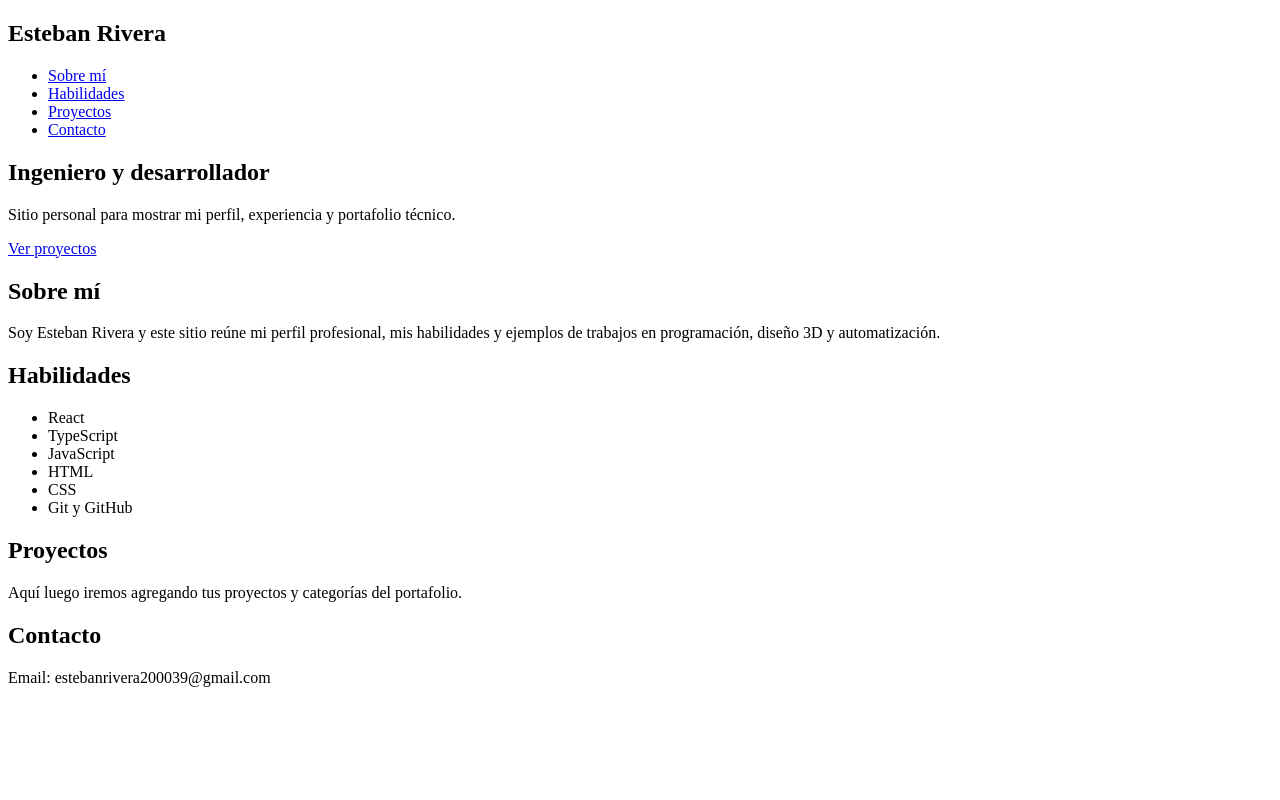
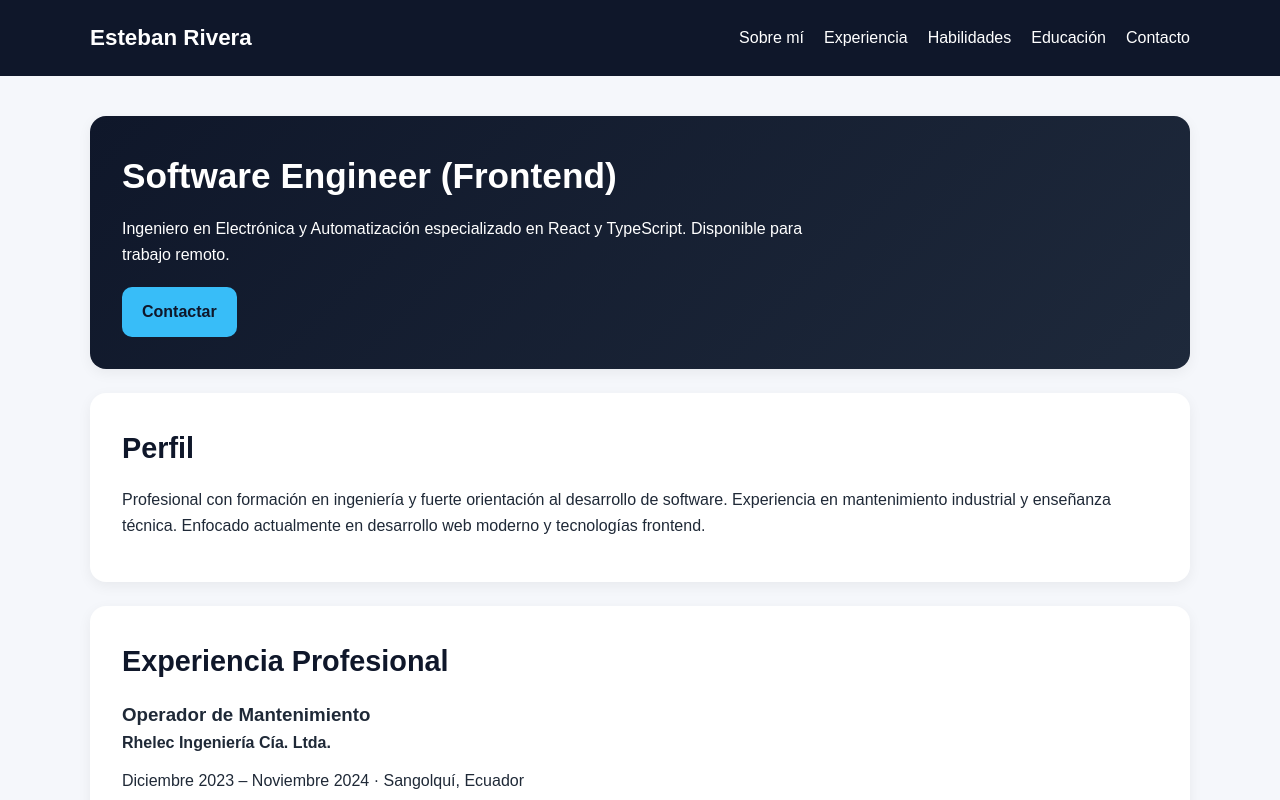
Before and after one commit to earivera6/cv-esteban-web, a React (Vite) app: page / in a window 1280 px wide. Shown: the top 800 px of the page. Built offline with nearby package versions, Linux system fonts and the light colour scheme.

Commit message:
Optimizacion V2

```diff
--- a/src/App.tsx
+++ b/src/App.tsx
@@ -6,8 +6,9 @@ function App() {
           <h1>Esteban Rivera</h1>
           <ul>
             <li><a href="#about">Sobre mí</a></li>
+            <li><a href="#experience">Experiencia</a></li>
             <li><a href="#skills">Habilidades</a></li>
-            <li><a href="#projects">Proyectos</a></li>
+            <li><a href="#education">Educación</a></li>
             <li><a href="#contact">Contacto</a></li>
           </ul>
         </nav>
@@ -15,41 +16,65 @@ function App() {
 
       <main>
         <section id="hero">
-          <h2>Ingeniero y desarrollador</h2>
+          <h2>Software Engineer (Frontend)</h2>
           <p>
-            Sitio personal para mostrar mi perfil, experiencia y portafolio técnico.
+            Ingeniero en Electrónica y Automatización especializado en React y
+            TypeScript. Disponible para trabajo remoto.
           </p>
-          <a href="#projects">Ver proyectos</a>
+          <a href="#contact">Contactar</a>
         </section>
 
         <section id="about">
-          <h2>Sobre mí</h2>
+          <h2>Perfil</h2>
           <p>
-            Soy Esteban Rivera y este sitio reúne mi perfil profesional, mis habilidades
-            y ejemplos de trabajos en programación, diseño 3D y automatización.
+            Profesional con formación en ingeniería y fuerte orientación al
+            desarrollo de software. Experiencia en mantenimiento industrial y
+            enseñanza técnica. Enfocado actualmente en desarrollo web moderno y
+            tecnologías frontend.
           </p>
         </section>
 
+        <section id="experience">
+          <h2>Experiencia Profesional</h2>
+
+          <h3>Operador de Mantenimiento</h3>
+          <p><strong>Rhelec Ingeniería Cía. Ltda.</strong></p>
+          <p>Diciembre 2023 – Noviembre 2024 · Sangolquí, Ecuador</p>
+
+          <ul>
+            <li>Mantenimiento eléctrico de media y baja tensión.</li>
+            <li>Supervisión de grupos electrógenos y tableros.</li>
+            <li>Gestión de alarmas y coordinación técnica.</li>
+          </ul>
+        </section>
+
         <section id="skills">
-          <h2>Habilidades</h2>
+          <h2>Habilidades Técnicas</h2>
           <ul>
             <li>React</li>
             <li>TypeScript</li>
             <li>JavaScript</li>
-            <li>HTML</li>
-            <li>CSS</li>
-            <li>Git y GitHub</li>
+            <li>HTML5</li>
+            <li>CSS3</li>
+            <li>Git & GitHub</li>
           </ul>
         </section>
 
-        <section id="projects">
-          <h2>Proyectos</h2>
-          <p>Aquí luego iremos agregando tus proyectos y categorías del portafolio.</p>
+        <section id="education">
+          <h2>Educación</h2>
+          <h3>Ingeniería en Electrónica y Automatización</h3>
+          <p>Universidad de las Fuerzas Armadas – ESPE · Quito, Ecuador</p>
         </section>
 
         <section id="contact">
           <h2>Contacto</h2>
           <p>Email: estebanrivera200039@gmail.com</p>
+          <p>Teléfono: 0995085634</p>
+          <p>
+            <a href="/cv-esteban-web/Brand/CV.pdf" target="_blank" rel="noreferrer">
+              Ver CV en PDF
+            </a>
+          </p>
         </section>
       </main>
     </div>
--- a/src/index.css
+++ b/src/index.css
@@ -1,88 +1,127 @@
-.main {
-  padding-top: 100px;
+* {
+  margin: 0;
+  padding: 0;
+  box-sizing: border-box;
 }
 
-.container {
-  max-width: 1100px;
-  margin: 0 auto;
-  padding: 0 20px;
+html {
+  scroll-behavior: smooth;
 }
 
-.section {
-  padding: 100px 0;
+body {
+  font-family: Arial, sans-serif;
+  background-color: #f5f7fb;
+  color: #1f2937;
+  line-height: 1.6;
 }
 
-.hero {
-  min-height: 80vh;
-  display: flex;
-  align-items: center;
+a {
+  text-decoration: none;
+  color: inherit;
 }
 
-.hero-content h1 {
-  font-size: 2.8rem;
-  margin-bottom: 10px;
+ul {
+  list-style: none;
 }
 
-.hero-content h2 {
-  font-size: 1.5rem;
-  font-weight: 400;
+img {
+  max-width: 100%;
+  display: block;
+}
+
+header {
+  background-color: #0f172a;
+  color: white;
+  padding: 20px 0;
+}
+
+nav {
+  width: min(1100px, 90%);
+  margin: 0 auto;
+  display: flex;
+  justify-content: space-between;
+  align-items: center;
+  gap: 20px;
+}
+
+nav h1 {
+  font-size: 1.4rem;
+}
+
+nav ul {
+  display: flex;
+  gap: 20px;
+}
+
+nav a {
+  color: white;
+  font-weight: 500;
+}
+
+main {
+  width: min(1100px, 90%);
+  margin: 0 auto;
+  padding: 40px 0;
+}
+
+section {
+  background-color: white;
+  margin-bottom: 24px;
+  padding: 32px;
+  border-radius: 16px;
+  box-shadow: 0 4px 14px rgba(0, 0, 0, 0.06);
+}
+
+section h2 {
+  font-size: 1.8rem;
+  margin-bottom: 16px;
+  color: #0f172a;
+}
+
+section p {
+  margin-bottom: 12px;
+}
+
+#hero {
+  background: linear-gradient(135deg, #0f172a, #1e293b);
+  color: white;
+  text-align: left;
+}
+
+#hero h2 {
+  color: white;
+  font-size: 2.2rem;
+  margin-bottom: 12px;
+}
+
+#hero p {
+  max-width: 700px;
   margin-bottom: 20px;
 }
 
-.hero-buttons {
-  margin-top: 20px;
-  display: flex;
-  gap: 15px;
+#hero a {
+  display: inline-block;
+  background-color: #38bdf8;
+  color: #0f172a;
+  padding: 12px 20px;
+  border-radius: 10px;
+  font-weight: bold;
 }
 
-.btn {
-  padding: 10px 20px;
-  border-radius: 6px;
-  text-decoration: none;
-  font-weight: 500;
-  transition: 0.3s ease;
+#skills ul {
+  display: flex;
+  flex-wrap: wrap;
+  gap: 12px;
+  margin-top: 12px;
 }
 
-.btn.primary {
-  background: #2563eb;
-  color: white;
+#skills li {
+  background-color: #e2e8f0;
+  padding: 10px 14px;
+  border-radius: 999px;
+  font-weight: 500;
 }
 
-.btn.primary:hover {
-  background: #1e40af;
+#contact p {
+  margin-bottom: 8px;
 }
-
-.btn.secondary {
-  border: 1px solid #2563eb;
-  color: #2563eb;
-}
-
-.btn.secondary:hover {
-  background: #2563eb;
-  color: white;
-}
-
-.experience-item {
-  margin-top: 20px;
-}
-
-.skills-list {
-  display: flex;
-  flex-wrap: wrap;
-  gap: 10px;
-}
-
-.skills-list li {
-  background: #f3f4f6;
-  padding: 8px 12px;
-  border-radius: 5px;
-}
-
-[data-theme="dark"] body {
-  background: #111827;
-  color: #f9fafb;
-}
-
-[data-theme="dark"] .skills-list li {
-  background: #1f2937;
-}
```
Also changed, not shown: 1 other file (tests, documents, lock files or other folders).
